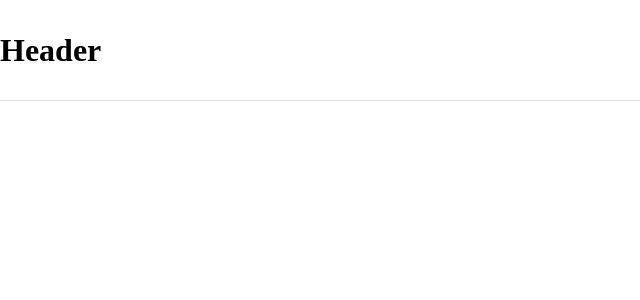
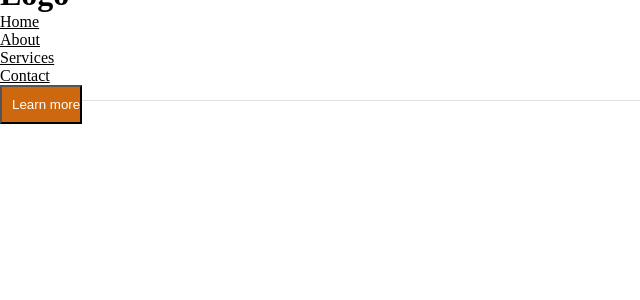
Before and after one commit to PolaroidZone/dufrey-creations, a React (Create React App) app: page / in a window 1280 px wide. Shown: the top 300 px of the page, without its empty margins (0-640 px from the left). Built offline with nearby package versions, Linux system fonts and the light colour scheme.

Commit message:
Addeng header elements

```diff
--- a/src/components/sections/Header.js
+++ b/src/components/sections/Header.js
@@ -11,7 +11,51 @@ const Header = () => {
       className="header"
       style={{ backgroundColor: colors.secondary.main }}
     >
-      <h1>Header</h1>
+      <div className="header_container">
+        <div className="header_logo">
+          <h1
+            style={{
+              color: colors.primary.main,
+              ...typography.h1,
+            }}
+          >
+            Logo
+          </h1>
+        </div>
+        <nav className="header_nav">
+          <ul>
+            <li>
+              <a href="#" style={{ color: colors.primary.main }}>
+                Home
+              </a>
+            </li>
+            <li>
+              <a href="#" style={{ color: colors.primary.main }}>
+                About
+              </a>
+            </li>
+            <li>
+              <a href="#" style={{ color: colors.primary.main }}>
+                Services
+              </a>
+            </li>
+            <li>
+              <a href="#" style={{ color: colors.primary.main }}>
+                Contact
+              </a>
+            </li>
+          </ul>
+          <button
+            style={{
+              backgroundColor: colors.accent.main,
+              color: colors.secondary.main,
+              ...spacing.padding,
+            }}
+          >
+            Learn more
+          </button>
+        </nav>
+      </div>
     </header>
   );
 };
```
